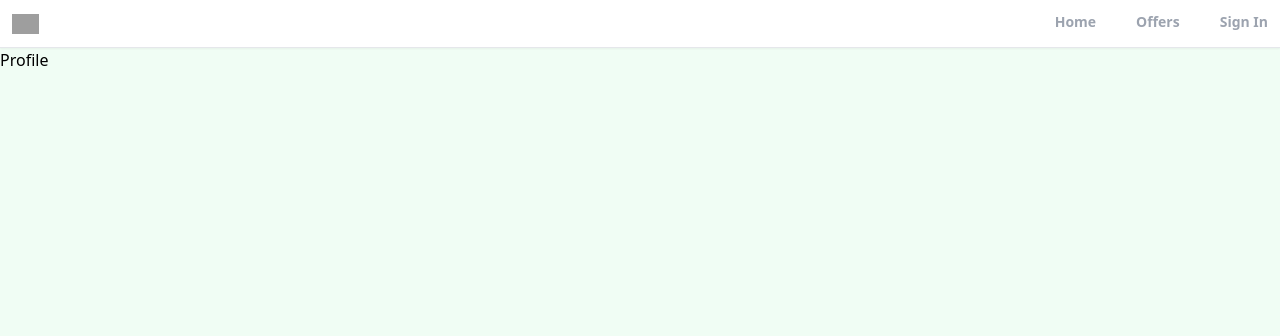
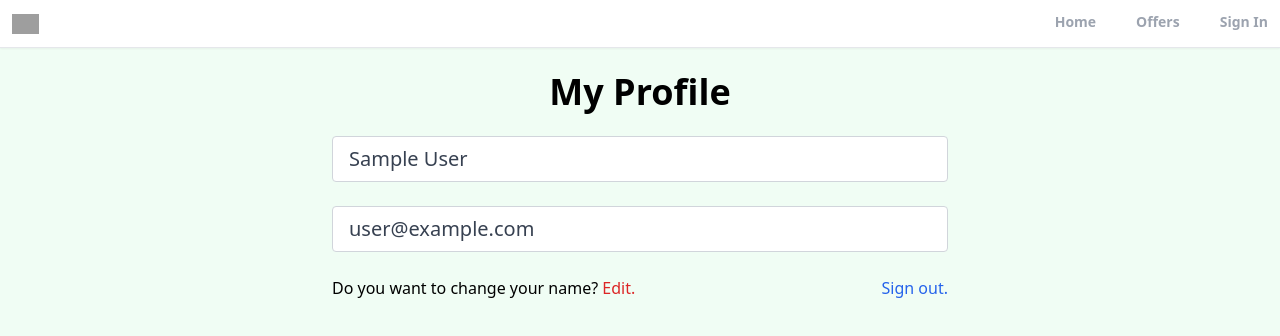
Before and after one commit to Ulugbek-29/UT-Realtor-clone-website, a React (Create React App) app: page /profile in a window 1280 px wide. Shown: the top 336 px of the page. Built offline with nearby package versions, Linux system fonts and the light colour scheme; no server answers; sample sign-in values are in the browser's storage; grey boxes are pictures that could not be loaded.

Commit message:
created privated route and custom hook for protecting the profile page and logout functionality added

```diff
--- a/src/App.js
+++ b/src/App.js
@@ -9,6 +9,7 @@ import Header from "./components/Header";
 
 import { ToastContainer } from "react-toastify";
 import "react-toastify/dist/ReactToastify.css";
+import PrivateRoute from "./components/PrivateRoute";
 
 function App() {
   return (
@@ -17,7 +18,10 @@ function App() {
         <Header />
         <Routes>
           <Route path="/" element={<Home />} />
-          <Route path="/profile" element={<Profile />} />
+          <Route path="/profile" element={<PrivateRoute />}>
+            <Route path="/profile" element={<Profile />} /> // Profile page
+            route is protected
+          </Route>
           <Route path="/sign-in" element={<SignIn />} />
           <Route path="/sign-up" element={<SignUp />} />
           <Route path="/offers" element={<Offers />} />
--- /dev/null
+++ b/src/components/PrivateRoute.jsx
@@ -0,0 +1,14 @@
+import { Outlet, Navigate } from "react-router-dom";
+import { useAuthStatus } from "../hooks/useAuthStatus";
+
+const PrivateRoute = () => {
+  const { loggedIn, checkingStatus } = useAuthStatus();
+
+  if (checkingStatus) {
+    return <h2>Loading data....</h2>;
+  }
+
+  return loggedIn ? <Outlet /> : <Navigate to="/sign-in" />;
+};
+
+export default PrivateRoute;
--- /dev/null
+++ b/src/hooks/useAuthStatus.jsx
@@ -0,0 +1,21 @@
+import { getAuth, onAuthStateChanged } from "firebase/auth";
+import { useEffect, useState } from "react";
+
+export function useAuthStatus() {
+  const [loggedIn, setLoggedIn] = useState(false);
+  const [checkingStatus, setCheckingStatus] = useState(true);
+
+  useEffect(() => {
+    const auth = getAuth();
+    onAuthStateChanged(auth, (user) => {
+      // console.log(user);
+      if (user) {
+        setLoggedIn(true);
+      }
+
+      setCheckingStatus(false);
+    });
+  }, []);
+
+  return { loggedIn, checkingStatus };
+}
--- a/src/pages/Profile.jsx
+++ b/src/pages/Profile.jsx
@@ -1,5 +1,63 @@
+import { getAuth } from "firebase/auth";
+import { useState } from "react";
+import { useNavigate } from "react-router-dom";
+
 function Profile() {
-  return <div>Profile</div>;
+  const auth = getAuth();
+  const navigate = useNavigate();
+  const [formData, setFormData] = useState({
+    name: auth.currentUser.displayName,
+    email: auth.currentUser.email,
+  });
+  const { name, email } = formData;
+
+  function onLogout() {
+    // The user will be logged out & navigated to the home page!
+    auth.signOut();
+    navigate("/");
+  }
+
+  return (
+    <>
+      <section className="max-w-7xl mx-auto flex justify-center items-center flex-col">
+        <h1 className="text-4xl text-center mt-6 font-bold">My Profile</h1>
+        <div className="w-full mt-6 px-3 md:w-[50%]">
+          <form>
+            <input
+              type="text"
+              id="name"
+              value={name}
+              disabled
+              className="w-full mb-6 px-4 py-2 text-xl text-gray-700 bg-white border-gray-300 rounded transition ease-in-out"
+            />
+
+            <input
+              type="email"
+              id="email"
+              value={email}
+              disabled
+              className="w-full mb-6 px-4 py-2 text-xl text-gray-700 bg-white border-gray-300 rounded transition ease-in-out"
+            />
+
+            <div className="flex justify-between whitespace-nowrap mb-6">
+              <p>
+                Do you want to change your name?{" "}
+                <span className="text-red-600 hover:text-red-700 transition duration-200 ease-in-out cursor-pointer">
+                  Edit.
+                </span>
+              </p>
+              <p
+                onClick={onLogout}
+                className="text-blue-600 hover:text-blue-700 transition duration-200 ease-in-out cursor-pointer"
+              >
+                Sign out.
+              </p>
+            </div>
+          </form>
+        </div>
+      </section>
+    </>
+  );
 }
 
 export default Profile;
```
